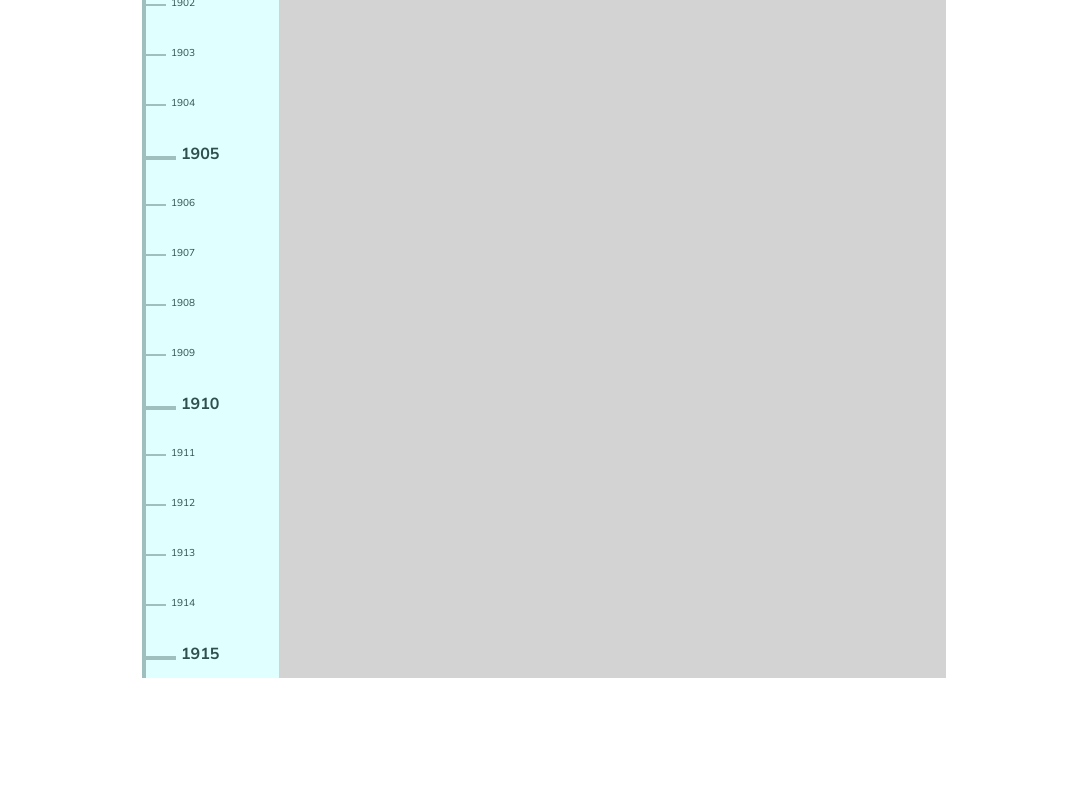
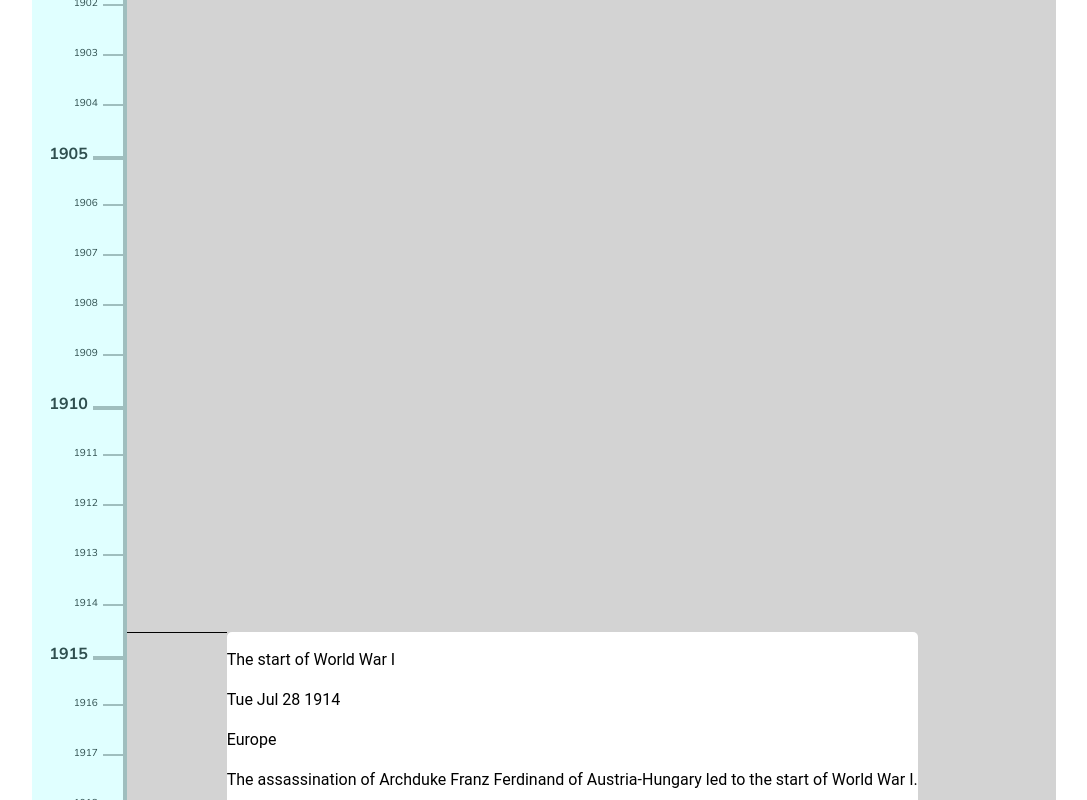
Before and after one commit to JacksonRudd/When, a React (Vite) app in the folder when/: page / in a window 1280 px wide. Shown: the part 220-1020 px from the top of the page, without its empty margins (96-1183 px from the left). Before the commit the page ends 898 px from the top, so only its background shows below. Built offline with nearby package versions, Linux system fonts and the light colour scheme.

Commit message:
added events

```diff
--- a/when/src/Event.css
+++ b/when/src/Event.css
@@ -1,9 +1,18 @@
 .event {
   background: white;
   position: absolute;
-  /*  top should be set to 50 * 78 */
-  top: 3900px;
+  top: var(--event-height);
 
   left: 100px;
   border-radius: 5px;
 }
+
+.event::before {
+  content: "";
+  position: absolute;
+  top: 0;
+  left: -100px;
+  width: 100px;
+  height: 1px;
+  background: black;
+}
--- a/when/src/Event.tsx
+++ b/when/src/Event.tsx
@@ -1,17 +1,38 @@
 import "./Event.css";
 
-function Event() {
-  // add constants for the event name, date, and location and  description
-  // for now let's make a simple event, and go with the first fall of the berlin wall
-  const eventName = "Fall of the Berlin Wall";
-  const eventDate = new Date("1989-11-09");
-  const eventLocation = "Berlin, Germany";
-  const eventDescription =
-    "The Berlin Wall was a guarded concrete barrier that physically and ideologically divided Berlin from 1961 to 1989. Construction of the wall was commenced by the German Democratic Republic on 13 August 1961. The Wall cut off West Berlin from surrounding East Germany, including East Berlin. The fall of the Berlin Wall was the pivotal event that led to the end of the Cold War.";
+interface EventProps {
+  name: string;
+  date: Date;
+  location: string;
+  description: string;
+  pixelsPerYear: number;
+  start_year: Date;
+}
+
+function Event({
+  name: eventName,
+  date,
+  location,
+  description,
+  pixelsPerYear,
+  start_year,
+}: EventProps) {
+  // set the height of the element to be the difference between the start and end date in years times pixels per year
+  // set the width to be 100%
+  const days_diff = Math.floor(
+    (date.getTime() - start_year.getTime()) / (1000 * 60 * 60 * 24)
+  );
+  const height = (days_diff * pixelsPerYear) / 365 + pixelsPerYear / 2;
 
   return (
-    <div className="event">
-      <h2>{eventName}</h2>
+    <div
+      className="event"
+      style={{ "--event-height": `${height}px` } as React.CSSProperties}
+    >
+      <p className="eventname">{eventName}</p>
+      <p className="date">{date.toDateString()}</p>
+      <p className="location">{location}</p>
+      <p className="description">{description}</p>
     </div>
   );
 }
--- a/when/src/EventList.tsx
+++ b/when/src/EventList.tsx
@@ -12,14 +12,57 @@ function EventList({ start, end, pixelsPerYear }: EventListProps) {
   // set the height of the element to be the difference between the start and end date in years times pixels per year
   // set the width to be 100%
 
-  const years_diff = end.getFullYear() - start.getFullYear() + 1;
-  const height = years_diff * pixelsPerYear;
+  const years_diff = end.getFullYear() - start.getFullYear();
+  const height = (years_diff + 1) * pixelsPerYear;
   return (
     <div
       className="eventlist"
       style={{ "--eventlist-height": `${height}px` } as React.CSSProperties}
     >
-      <Event></Event>
+      <Event
+        name="The start of World War I"
+        date={new Date("1914-07-28")}
+        location="Europe"
+        description="The assassination of Archduke Franz Ferdinand of Austria-Hungary led to the start of World War I."
+        pixelsPerYear={pixelsPerYear}
+        start_year={start}
+      ></Event>
+      <Event
+        name="The start of World War II"
+        date={new Date("1939-09-01")}
+        location="Poland"
+        description="The German invasion of Poland marked the beginning of World War II."
+        pixelsPerYear={pixelsPerYear}
+        start_year={start}
+      />
+      <Event
+        name="The birth of the internet"
+        date={new Date("1969-10-29")}
+        location="UCLA"
+        description="The first message was sent over the ARPANET, the precursor to the internet."
+        pixelsPerYear={pixelsPerYear}
+        start_year={start}
+      />
+      <Event
+        name={"New Millennium"}
+        date={new Date("2000-01-01")}
+        location={"Everywhere"}
+        description={
+          "Welcome to the new millennium! The Y2K bug was a bust, and the world is still spinning."
+        }
+        pixelsPerYear={pixelsPerYear}
+        start_year={start}
+      />
+      <Event
+        name={"Fall of the Berlin Wall"}
+        date={new Date("1989-11-09")}
+        location={"Berlin, Germany"}
+        description={
+          "The Berlin Wall, a symbol of the Cold War, fell on this day, marking the end of an era."
+        }
+        pixelsPerYear={pixelsPerYear}
+        start_year={start}
+      />
     </div>
   );
 }
--- a/when/src/Ruler.css
+++ b/when/src/Ruler.css
@@ -1,6 +1,11 @@
 .ruler {
-  width: 20%;
+  width: 100px;
   margin: 0px;
+  padding: 0px;
+  /* border-right: 4px solid #2f4f4f5e; */
+  /* I had the above border, but when I scrolled it disappeared */
+  /* I added the below border to fix the above issue */
+  border-right: 4px solid #2f4f4f5e;
 }
 ol {
   margin: 0;
@@ -12,7 +17,7 @@ ol {
   font-family: "Mulish";
   height: 50px;
   color: #2f4f4f;
-  text-align: left;
+  text-align: right;
   line-height: 50px;
 }
 
@@ -21,19 +26,19 @@ ol {
   font-weight: bold;
 }
 
-.ruler li::before {
+.ruler li::after {
   content: "";
   display: inline-block;
   width: 20px;
   height: 2px;
   background-color: #2f4f4f5e;
-  margin-right: 5px;
+  margin-left: 5px;
 }
 
-.ruler li.divisible-by-five::before {
+.ruler li.divisible-by-five::after {
   width: 30px;
   transform: scaleY(2); /* Scales height smoothly */
   background-color: #2f4f4f5e;
   font-weight: bold;
-  margin-right: 5px;
+  margin-left: 5px;
 }
--- a/when/src/Timeline.css
+++ b/when/src/Timeline.css
@@ -1,6 +1,6 @@
 .timeline {
-  width: 800px;
-  height: 800px;
+  width: 80%;
+  height: auto;
   overflow-y: scroll;
   font: 16px/1.5 "Roboto", sans-serif;
   background-color: lightcyan;
@@ -8,5 +8,4 @@
   flex-direction: row;
   position: relative;
   scrollbar-width: none;
-  border-left: 4px solid #2f4f4f5e;
 }
```
